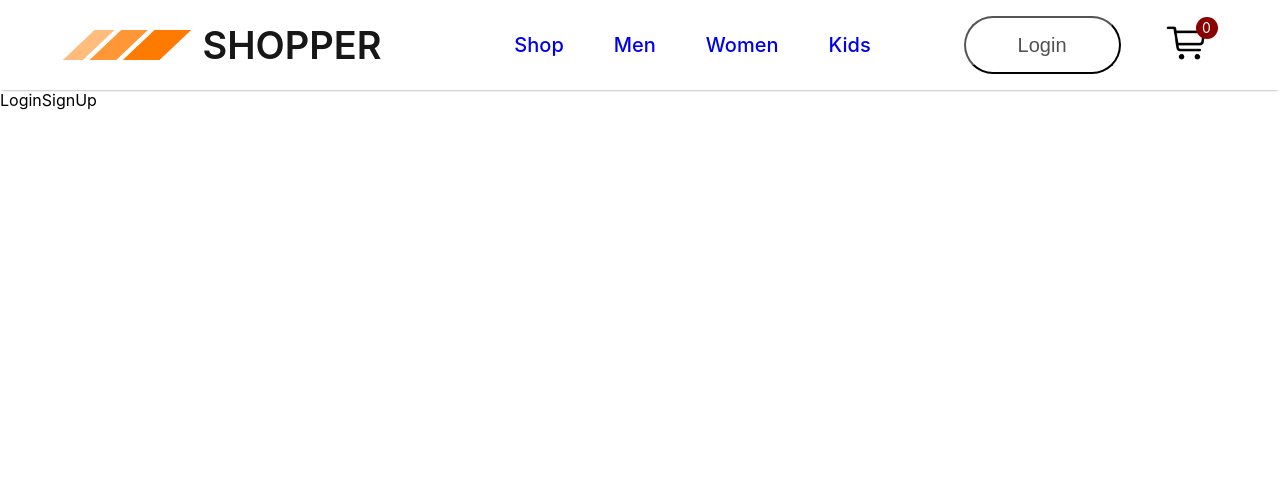
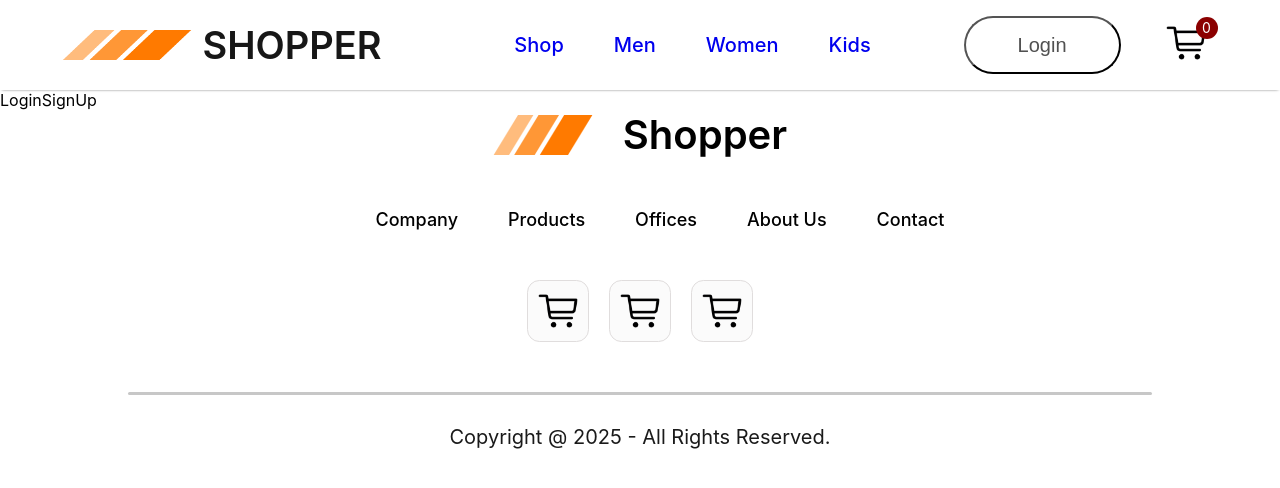
Before and after one commit to Sridhar-1312/E-commerce-Fullstack, a React (Create React App) app: page /login in a window 1280 px wide. Shown: the top 488 px of the page. Built offline with nearby package versions, Linux system fonts and the light colour scheme.

Commit message:
added pages

```diff
--- a/src/App.js
+++ b/src/App.js
@@ -6,6 +6,7 @@ import  ShopCategory  from './pages/ShopCategory';
 import  Product  from './pages/Product';
 import  Cart from './pages/Cart';
 import  LoginSignUp  from './pages/LoginSignUp';
+import Footer from './Components/footer/Footer';
 
 function App() {
   return (
@@ -25,6 +26,7 @@ function App() {
 
 
       </Routes>
+      <Footer />
       </BrowserRouter >
     </div>
   );
--- a/src/Components/Assets/newCollection.js
+++ b/src/Components/Assets/newCollection.js
@@ -0,0 +1,77 @@
+import p1_img from './product_1.jpg'
+import p2_img from './product_2.jpg'
+import p3_img from './product_3.jpg'
+import p4_img from './product_4.jpg'
+import p5_img from "./product_5.jpg";
+import p6_img from "./product_6.jpg";
+import p7_img from "./product_7.jpg";
+import p8_img from "./product_8.jpg";
+
+let data_product = [
+  {
+    id: 1,
+    name: "Classic Cotton Shirt",
+    category: "men",
+    image: p1_img,
+    new_price: 45.0,
+    old_price: 70.0,
+  },
+  {
+    id: 2,
+    name: "Denim Jacket",
+    category: "women",
+    image: p2_img,
+    new_price: 85.0,
+    old_price: 120.0,
+  },
+  {
+    id: 3,
+    name: "Slim Fit Jeans",
+    category: "men",
+    image: p3_img,
+    new_price: 60.0,
+    old_price: 95.0,
+  },
+  {
+    id: 4,
+    name: "Printed Summer Dress",
+    category: "women",
+    image: p4_img,
+    new_price: 50.0,
+    old_price: 80.0,
+  },
+  {
+    id: 5,
+    name: "Printed Summer Dress",
+    category: "women",
+    image: p5_img,
+    new_price: 50.0,
+    old_price: 80.0,
+  },
+  {
+    id: 6,
+    name: "Printed Summer Dress",
+    category: "women",
+    image: p6_img,
+    new_price: 50.0,
+    old_price: 80.0,
+  },
+  {
+    id: 7,
+    name: "Printed Summer Dress",
+    category: "women",
+    image: p7_img,
+    new_price: 50.0,
+    old_price: 80.0,
+  },
+  {
+    id: 8,
+    name: "Printed Summer Dress",
+    category: "women",
+    image: p8_img,
+    new_price: 50.0,
+    old_price: 80.0,
+  }
+]
+
+export default data_product
--- /dev/null
+++ b/src/Components/NewCollections/NewCollections.css
@@ -0,0 +1,26 @@
+.new-collections {
+display: flex;
+flex-direction: column;
+align-items: center;
+gap: 10px;
+/* height: 90vh; */
+margin-bottom: 100px;
+}
+.new-collections hl{
+color: #171717;
+font-size: 50px;
+font-weight: 600;
+}
+.new-collections hr{
+width: 200px;
+height: 6px;
+border-radius:10px;
+background: #252525;
+}
+.collections{
+    display: grid;
+    grid-template-columns: 1fr 1fr 1fr 1fr;
+    margin-top: 30px;
+    gap: 30px;
+
+}
--- /dev/null
+++ b/src/Components/NewCollections/NewCollections.jsx
@@ -0,0 +1,30 @@
+import React from "react";
+import New_collections from "../Assets/newCollection";
+import Item from "../item/Item";
+import './NewCollections.css'
+
+
+const NewCollections = () => {
+  return (
+    <div className="new-collections">
+      <h1>NEW COLLECTIONS</h1>
+      <hr />
+      <div className="collections">
+        {New_collections.map((item, i) => {
+          return (
+            <Item
+              key={i}
+              id={item.id}
+              name={item.name}
+              image={item.image}
+              new_price={item.new_price}
+              old_price={item.old_price}
+            />
+          );
+        })}
+      </div>
+    </div>
+  );
+};
+
+export default NewCollections;
--- /dev/null
+++ b/src/Components/NewsLetter/NewsLetter.css
@@ -0,0 +1,55 @@
+.newsletter{
+width: 65%;
+height: 40vh;
+display: flex;
+flex-direction: column;
+align-items: center;
+justify-content: center;
+margin: auto;
+padding: 0px 140px;
+margin-bottom: 150px;
+background: linear-gradient(180deg, #fde1ff 10%, #e1ffea22 60%);
+gap: 30px;
+}
+
+
+.newsletter h1{
+color: #454545;
+font-size: 55px;
+font-weight: 600;
+}
+.newsletter p{
+color:#454545;
+font-size: 20px;
+}
+.newsletter div{
+display: flex;
+align-items: center;
+justify-content: space-between;
+background:white;
+width: 730px;
+height: 70px;
+border-radius: 80px;
+border: 1px solid #e3e3e3;
+
+}
+
+.newsletter input{
+width: 500px;
+margin-left: 30px;
+border: none;
+outline: none;
+color: #616161;
+font-family: 'Poppins';
+font-size: 16px;
+}
+
+.newsletter div button{
+width: 210px;
+height: 70px;
+border-radius: 80px;
+background: black;
+color:rgb(185, 33, 170);
+font-size: 22px;
+cursor: pointer;
+}
--- /dev/null
+++ b/src/Components/NewsLetter/NewsLetter.jsx
@@ -0,0 +1,17 @@
+import React from 'react'
+import './NewsLetter.css'
+
+const NewsLetter = () => {
+  return (
+    <div className='newsletter'>
+        <h1>Get Exclusive Offers on your email</h1>
+        <p>Subscribe to our Newsletter and stay Updated</p>
+        <div>
+            <input type="email" placeholder='Enter Your Email...' />
+            <button>Subscribe</button>
+        </div>
+    </div>
+  )
+}
+
+export default NewsLetter
--- a/src/Components/Offers/Offers.css
+++ b/src/Components/Offers/Offers.css
@@ -3,6 +3,7 @@
   height: 60vh;
   display: flex;
   margin: auto;
+  margin-top: -200px;
   padding: 0px 140px;
   margin-bottom: 150px;
   background: linear-gradient(180deg, #fde1ff 0%, #e1ffea22 60%);
@@ -14,7 +15,7 @@
   flex-direction: column;
   justify-self: center;
 }
-.offers-left hl {
+.offers-left h1 {
   color: #171717;
   font-size: 80px;
   font-weight: 600;
@@ -44,6 +45,7 @@
   padding-top: 50px;
 }
 .offers-right img{
+  margin-top: -70px;
     width: 70%;
     height: 500px;
     object-fit: cover;
--- a/src/Components/Popular/Popular.css
+++ b/src/Components/Popular/Popular.css
@@ -4,6 +4,7 @@ flex-direction: column;
 align-items: center;
 gap: 10px;
 height: 90vh;
+margin-top: 50px;
 }
 .popular hl{
 color: 0#171717;
--- /dev/null
+++ b/src/Components/footer/Footer.css
@@ -0,0 +1,69 @@
+.footer{
+    display: flex;
+    flex-direction: column;
+    align-items: center;
+    justify-content: center;
+    gap: 50px;
+}
+.footer-logo{
+    display: flex;
+    align-items: center;
+    gap: 20px;
+}
+.footer-logo img{
+    width: 100px;
+    height: 40px;
+    margin-right: 10px;
+}
+.footer-logo h2{
+    font-size: 40px;
+    font-weight: 600;
+
+}
+.footer-links{
+    display: flex;
+    list-style-type: none;
+    font-size: 18px;
+    font-weight: 500;
+    gap: 50px;
+}
+.footer-links li{
+    cursor: pointer;
+}
+.footer-social-icons{
+    display: flex;
+    gap: 20px;
+
+}
+.footer-icons-container img{
+    width: 40px;
+    height: 40px;
+    /* border: 1px solid black; */
+    box-shadow: inset ;
+
+}
+.footer-icons-container{
+    padding: 10px;
+    padding-bottom: 6px;
+    background: #fbfbfb;
+    border: 1px solid rgb(224, 221, 221);
+    border-radius: 20%;
+
+}
+.footer-copyright{
+   display: flex;
+   flex-direction: column;
+   align-items: center;
+   gap: 30px;
+   width: 100%;
+   margin-bottom: 30px;
+   color: #1a1a1a;
+   font-size: 20px;
+}
+.footer-copyright hr{
+    width: 80%;
+    height: 3px;
+    border: none;
+    border-radius: 10px;
+    background: #c7c7c7;
+}
--- /dev/null
+++ b/src/Components/footer/Footer.jsx
@@ -0,0 +1,39 @@
+import React from 'react'
+import footer_logo from '../Assets/logo..png'
+import './Footer.css'
+import social_icons from '../Assets/Cart Icons.png'
+
+const Footer = () => {
+  return (
+    <div className='footer'>
+        <div className="footer-logo">
+            <img src={footer_logo} alt="" />
+            <h2>Shopper</h2>
+        </div>
+        <ul className="footer-links">
+            <li>Company</li>
+            <li>Products</li>
+            <li>Offices</li>
+            <li>About Us</li>
+            <li>Contact</li>
+        </ul>
+        <div className="footer-social-icons">
+            <div className="footer-icons-container">
+                <img src={social_icons} alt="whatsapp icon" />
+            </div>
+            <div className="footer-icons-container">
+                <img src={social_icons} alt="instagram icon" />
+            </div>
+            <div className="footer-icons-container">
+                <img src={social_icons} alt="facebook icon" />
+            </div>
+        </div>
+        <div className="footer-copyright">
+            <hr />
+            <p>Copyright @ 2025 - All Rights Reserved.</p>
+        </div>
+    </div>
+  )
+}
+
+export default Footer
--- a/src/pages/Shop.jsx
+++ b/src/pages/Shop.jsx
@@ -2,6 +2,8 @@ import React from 'react'
 import Hero from '../Components/Hero/Hero'
 import  Popular  from '../Components/Popular/Popular'
 import Offers from '../Components/Offers/Offers'
+import NewCollections from '../Components/NewCollections/NewCollections'
+import NewsLetter from '../Components/NewsLetter/NewsLetter'
 
 const Shop = () => {
   return (
@@ -9,6 +11,8 @@ const Shop = () => {
         <Hero/>
         <Popular />
         <Offers />
+        <NewCollections />
+        <NewsLetter />
     </div>
   )
 }
```
